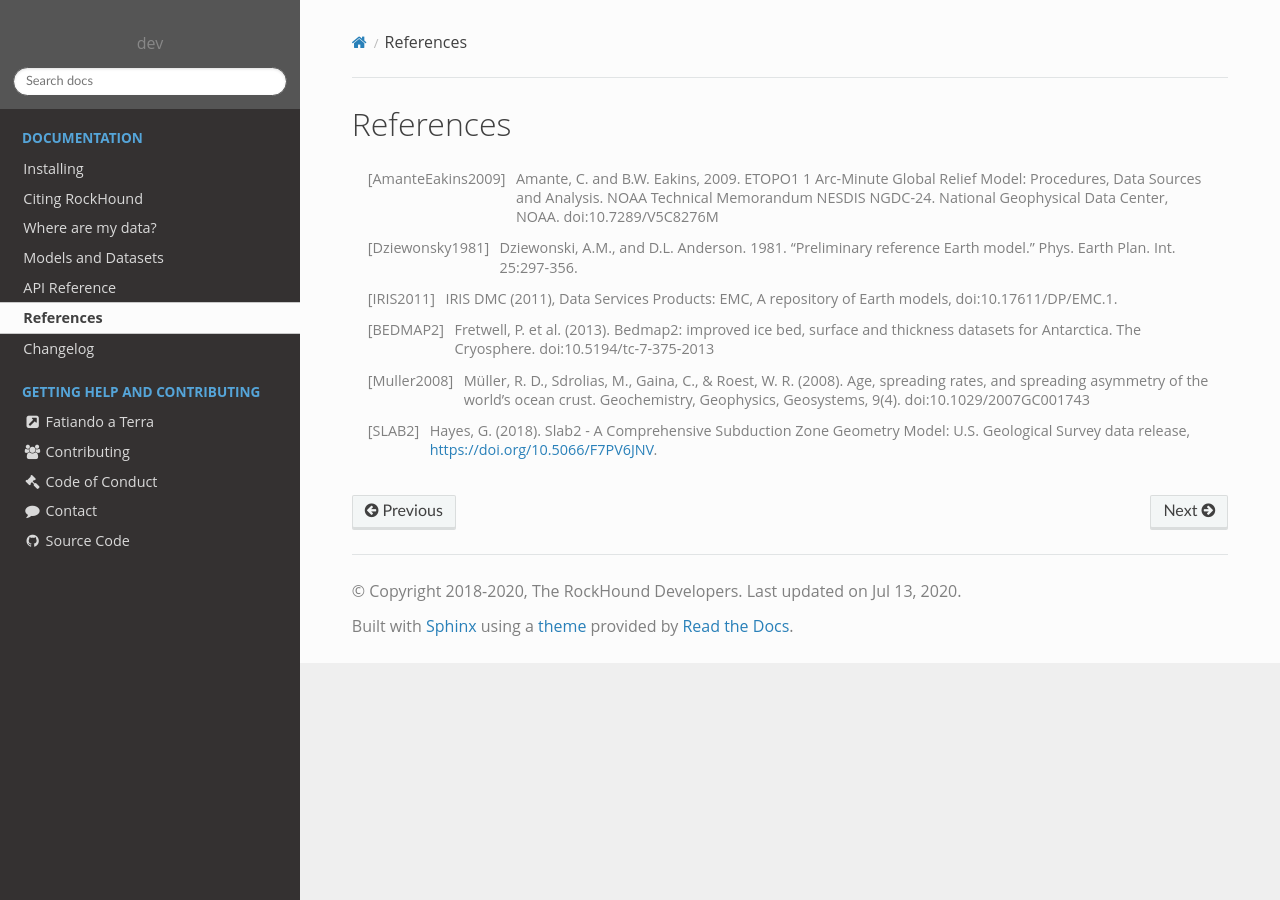
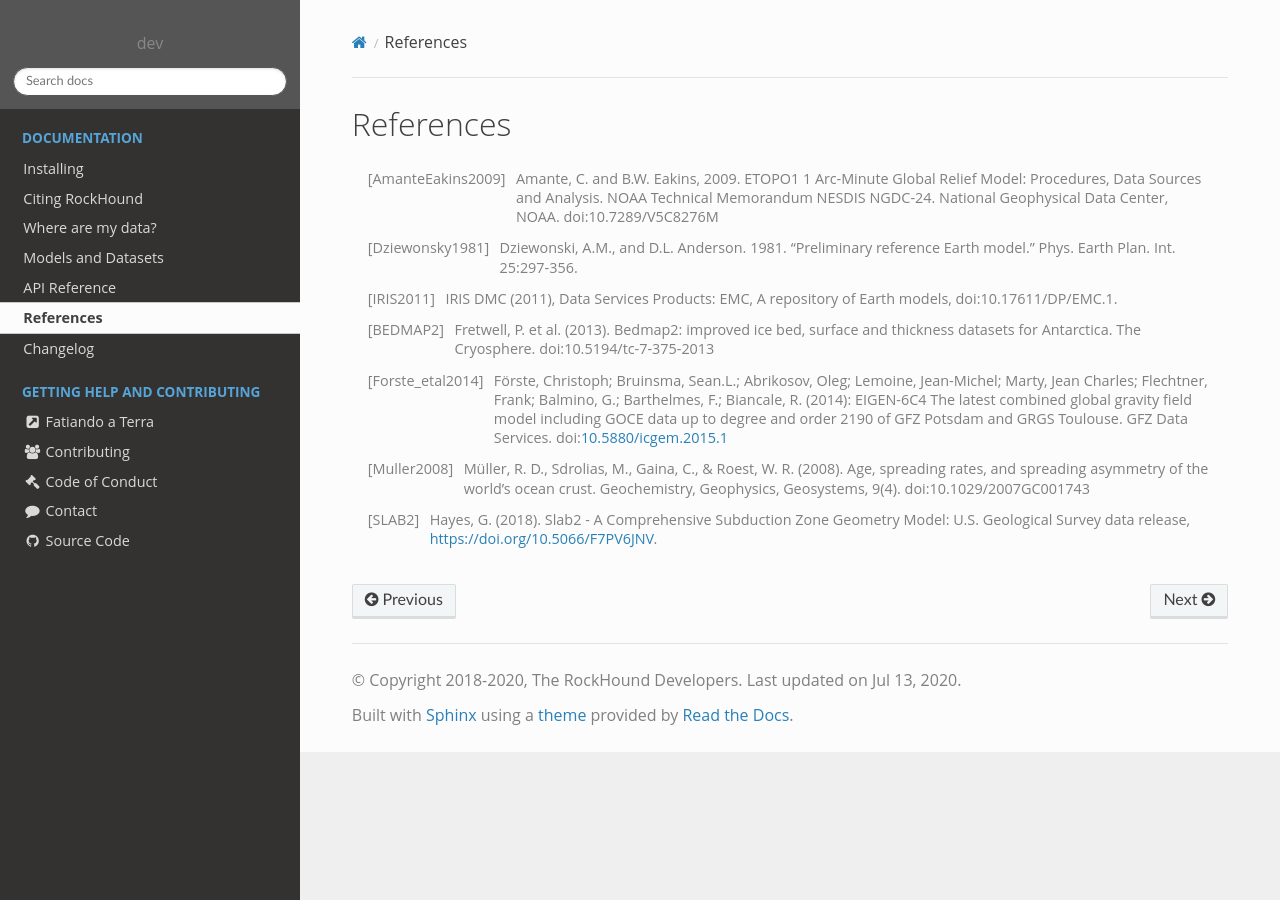
Before and after one commit to fatiando/rockhound, a Sphinx documentation site: the page built from doc/references.rst, in a window 1280 px wide. Built offline with Sphinx 7.4.7 and the Read the Docs theme 2.0.0, drawn with Linux system fonts in a browser that asks for light colours.

Commit message:
Add missing reference to Forste 2014

```diff
--- a/doc/references.rst
+++ b/doc/references.rst
@@ -5,5 +5,6 @@ References
 .. [Dziewonsky1981] Dziewonski, A.M., and D.L. Anderson. 1981. “Preliminary reference Earth model.” Phys. Earth Plan. Int. 25:297-356.
 .. [IRIS2011] IRIS DMC (2011), Data Services Products: EMC, A repository of Earth models, doi:10.17611/DP/EMC.1.
 .. [BEDMAP2] Fretwell, P. et al. (2013). Bedmap2: improved ice bed, surface and thickness datasets for Antarctica. The Cryosphere. doi:10.5194/tc-7-375-2013
+.. [Forste_etal2014] Förste, Christoph; Bruinsma, Sean.L.; Abrikosov, Oleg; Lemoine, Jean-Michel; Marty, Jean Charles; Flechtner, Frank; Balmino, G.; Barthelmes, F.; Biancale, R. (2014): EIGEN-6C4 The latest combined global gravity field model including GOCE data up to degree and order 2190 of GFZ Potsdam and GRGS Toulouse. GFZ Data Services. doi:`10.5880/icgem.2015.1 <http://doi.org/10.5880/icgem.2015.1>`__
 .. [Muller2008] Müller, R. D., Sdrolias, M., Gaina, C., & Roest, W. R. (2008). Age, spreading rates, and spreading asymmetry of the world’s ocean crust. Geochemistry, Geophysics, Geosystems, 9(4). doi:10.1029/2007GC001743
 .. [SLAB2] Hayes, G. (2018). Slab2 - A Comprehensive Subduction Zone Geometry Model: U.S. Geological Survey data release, https://doi.org/10.5066/F7PV6JNV.
```
